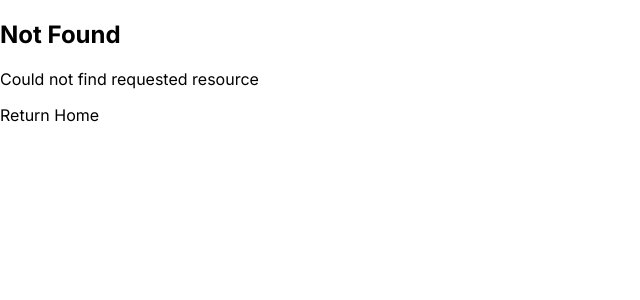
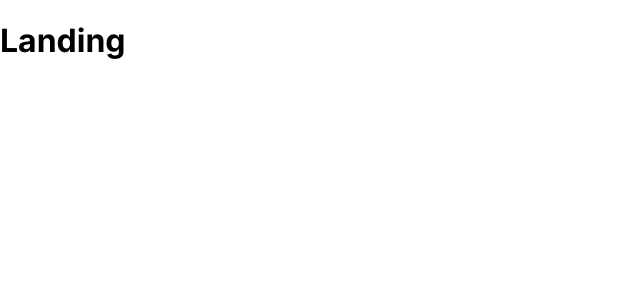
Before and after one commit to minh0518/DDD-10-KKEUNKKEUN-WEB, a Next.js app: page /landing in a window 1280 px wide. Before the commit this address had no page. Shown: the top 300 px of the page, without its empty margins (0-640 px from the left). Built offline with nearby package versions, Linux system fonts and the light colour scheme.

Commit message:
chore: next build를 위한 page.tsx export추가

```diff
--- a/src/app/(beforelogin)/page.tsx
+++ b/src/app/(beforelogin)/landing/page.tsx
@@ -1,7 +1,7 @@
 export default function Page() {
   return (
     <div>
-      <h1>Main</h1>
+      <h1>Landing</h1>
     </div>
   );
 }
```
Also changed, not shown: src/app/(beforelogin)/login/page.tsx (+7 -0 lines).
